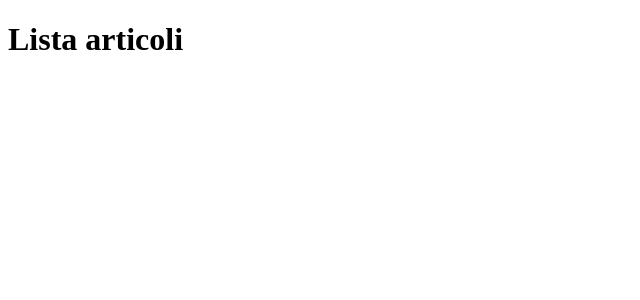
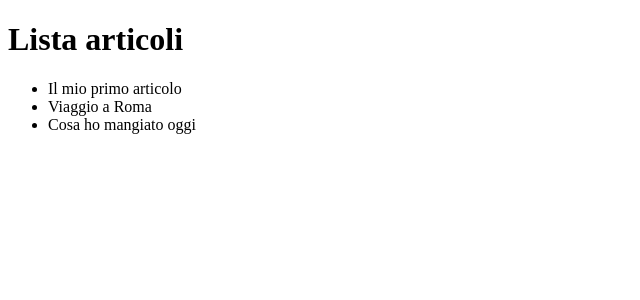
Before and after one commit to dannyarena/react-form, a React (Vite) app: page / in a window 1280 px wide. Shown: the top 300 px of the page, without its empty margins (0-640 px from the left). Built offline with nearby package versions, Linux system fonts and the light colour scheme.

Commit message:
creating html list

```diff
--- a/src/App.jsx
+++ b/src/App.jsx
@@ -8,6 +8,13 @@ function App() {
   return (
     <div>
       <h1>Lista articoli</h1>
+
+        {/* elenco che con il metodo .map mostra a schermo il contenuto dell'array */}
+      <ul>
+        {articoli.map((titolo, index) => (
+          <li key={index}>{titolo}</li>
+        ))}
+      </ul>
     </div>
   )
 }
```
